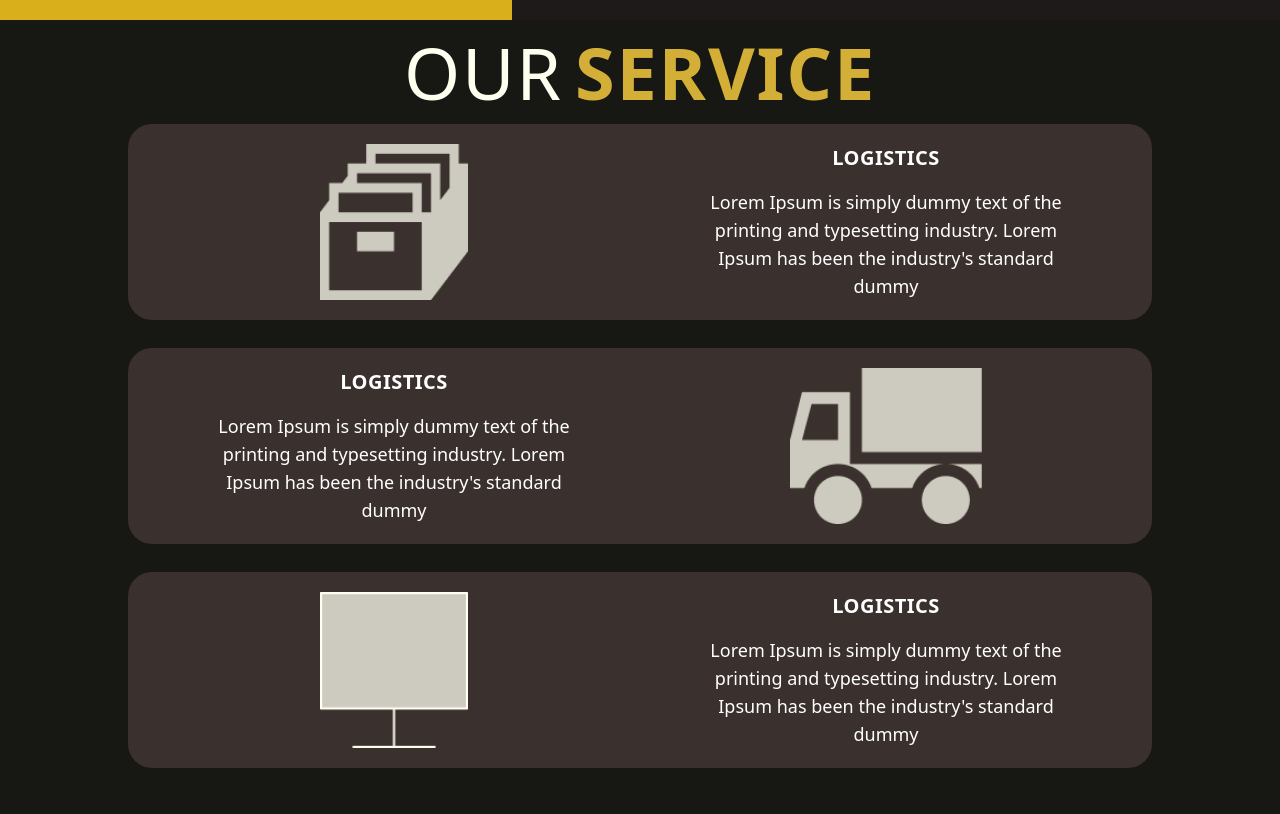
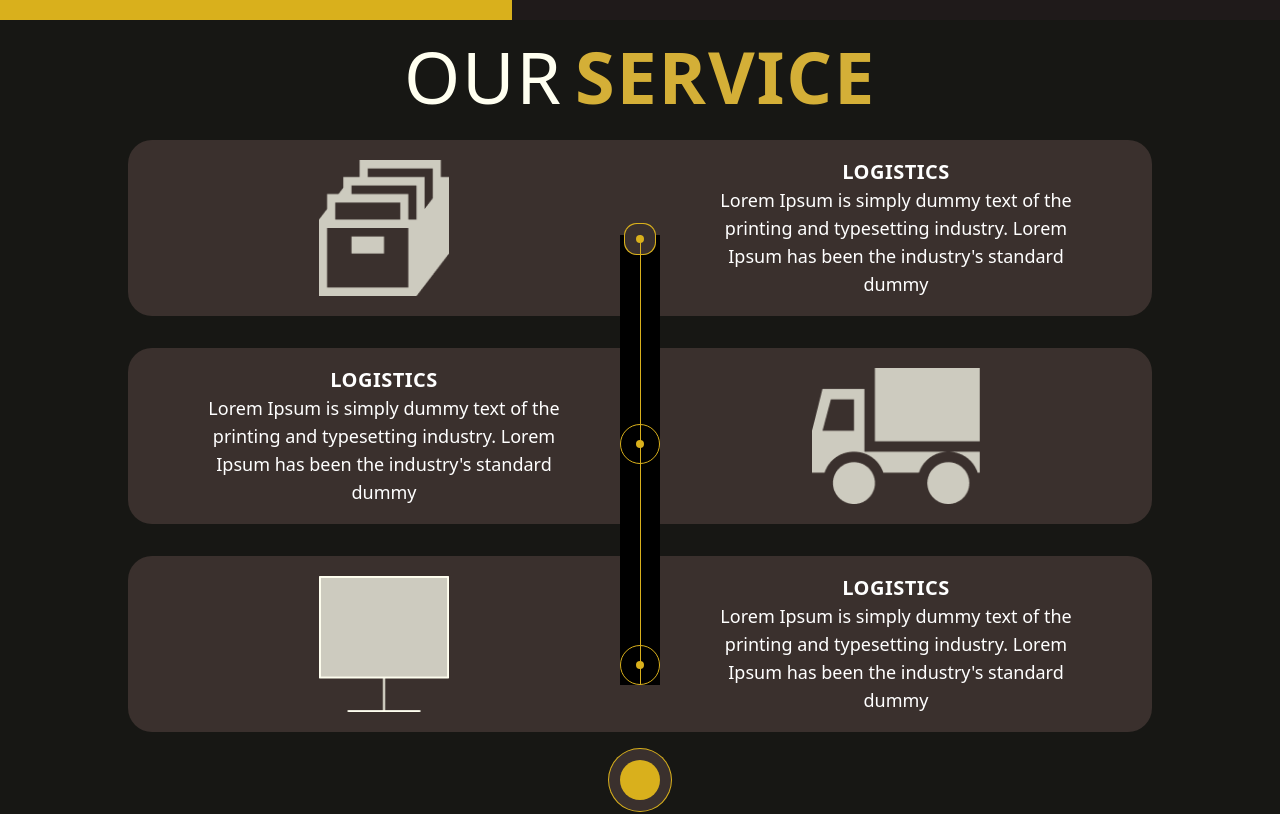
Before and after one commit to ruben-ng/project-web-2, a plain HTML site: page index.html in a window 1280 px wide. Shown: the part 1580-2394 px from the top of the page. Drawn offline with Linux system fonts and the light colour scheme.

Commit message:
laptop 2

```diff
--- a/index.html
+++ b/index.html
@@ -65,45 +65,55 @@
     </section>
 
     <!-- SERVICES PAGE -->
-    <section class="bg-[#171714] h-screen px-32 relative">
-        <div class="flex justify-center py-4">
+    <section class="bg-[#171714] h-[50rem] px-32 relative flex flex-col items-center justify-center gap-7">
+        <div class="flex justify-center ">
             <h2 class="text-[#FFFFF0] text-7xl tracking-wide">OUR<span class="text-[#D4AF37] text-7xl font-bold ml-3 tracking-wide">SERVICE</span></h2>
-            <!-- line mid -->
-            <!-- <span class="absolute border h-full"></span> -->
         </div>
-
-        <div class="flex flex-col gap-7">
-            <div class="bg-[#3A302D] w-full flex p-5 rounded-3xl">
-                <div class="w-1/2 flex justify-center">
-                    <img src="assets/icons/icon _records_.png" alt="" class="">
+        <div class="flex flex-col gap-8 text-pretty">
+            <div class="bg-[#3A302D] w-full h-44 flex rounded-3xl">
+                <div class="w-1/2 flex justify-center ">
+                    <img src="assets/icons/icon _records_.png" alt="" class="p-5">
                 </div>
-                <div class="w-1/2 flex flex-col gap-4 items-center text-center text-white px-16">
-                    <h2 class="font-bold tracking-wide text-xl">LOGISTICS</h2>
-                    <p class="font-light text-lg">Lorem Ipsum is simply dummy text of the printing and typesetting industry.
+                <div class="w-1/2 flex flex-col items-center justify-center text-center text-white px-16 ">
+                    <h2 class="font-bold tracking-wide text-xl ">LOGISTICS</h2>
+                    <p class="font-light text-lg ">Lorem Ipsum is simply dummy text of the printing and typesetting industry.
                         Lorem Ipsum has been the industry's standard dummy</p>
                 </div>
             </div>
-            <div class="bg-[#3A302D] w-full flex p-5 rounded-3xl">
-                <div class="w-1/2 flex flex-col gap-4 items-center text-center text-white px-16">
+            <div class="bg-[#3A302D] w-full h-44 flex rounded-3xl">
+                <div class="w-1/2 flex flex-col items-center justify-center text-center text-white px-16">
                     <h2 class="font-bold tracking-wide text-xl">LOGISTICS</h2>
                     <p class="font-light text-lg">Lorem Ipsum is simply dummy text of the printing and typesetting industry.
                         Lorem Ipsum has been the industry's standard dummy</p>
                 </div>
                 <div class="w-1/2 flex justify-center">
-                    <img src="assets/icons/icon _truck_.png" alt="" class="">
+                    <img src="assets/icons/icon _truck_.png" alt="" class="p-5">
                 </div>
             </div>
-            <div class="bg-[#3A302D] w-full flex p-5 rounded-3xl">
+            <div class="bg-[#3A302D] w-full h-44 flex rounded-3xl">
                 <div class="w-1/2 flex justify-center">
-                    <img src="assets/icons/pc.png" alt="" class="">
+                    <img src="assets/icons/pc.png" alt="" class="p-5">
                 </div>
-                <div class="w-1/2 flex flex-col gap-4 items-center text-center text-white px-16">
+                <div class="w-1/2 flex flex-col items-center justify-center text-center text-white px-16">
                     <h2 class="font-bold tracking-wide text-xl">LOGISTICS</h2>
                     <p class="font-light text-lg">Lorem Ipsum is simply dummy text of the printing and typesetting industry.
                         Lorem Ipsum has been the industry's standard dummy</p>
                 </div>
             </div>
         </div>
+        <div class="absolute h-[450px] w-12 mt-20 flex justify-center ">
+            <span class="h-full bg-[#D9B01C] w-[1px] z-20"></span>
+            <div class="absolute h-full flex flex-col justify-between items-center bg-black">
+                <span class="h-2 w-2 rounded-full bg-[#D9B01C] ring-offset-[11px] ring-offset-[#3A302D] ring-1 ring-[#D9B01C]"></span>
+                <div class="h-10 w-10 rounded-full border border-[#D9B01C] flex items-center justify-center">
+                    <span class="h-2 w-2 bg-[#D9B01C] rounded-full"></span>
+                </div>
+                <div class="h-10 w-10 rounded-full border border-[#D9B01C] flex items-center justify-center">
+                    <span class="h-2 w-2 bg-[#D9B01C] rounded-full"></span>
+                </div>
+            </div>
+        </div>
+        <span class="h-10 w-10 rounded-full bg-[#D9B01C] ring-offset-[11px] ring-offset-[#3A302D] ring-1 ring-[#D9B01C]"></span>
     </section>
 
     <!-- CLIENTS PAGE -->
@@ -113,7 +123,7 @@
         </div>
         <p class="font-light text-5xl pb-5 tracking-widest">Pleasure to work with</p>
         <div class="w-full flex-nowrap ">
-            <div class="bg-white overflow-x-hidden relative">
+            <div class="bg-white overflow-x-auto relative scroll-bar">
                 <ul class="flex items-center justify-around md:justify-start [&_li]:mx-8 [&_img]:max-w-none animate-infinite-scroll">
                     <li><img src="assets/icons/icon-cladtek.png" alt="icon-cladtek"></li>
                     <li><img src="assets/icons/icon-caterpillar.png" alt="icon-caterpillar"></li>
```
Also changed, not shown: src/style.css.
